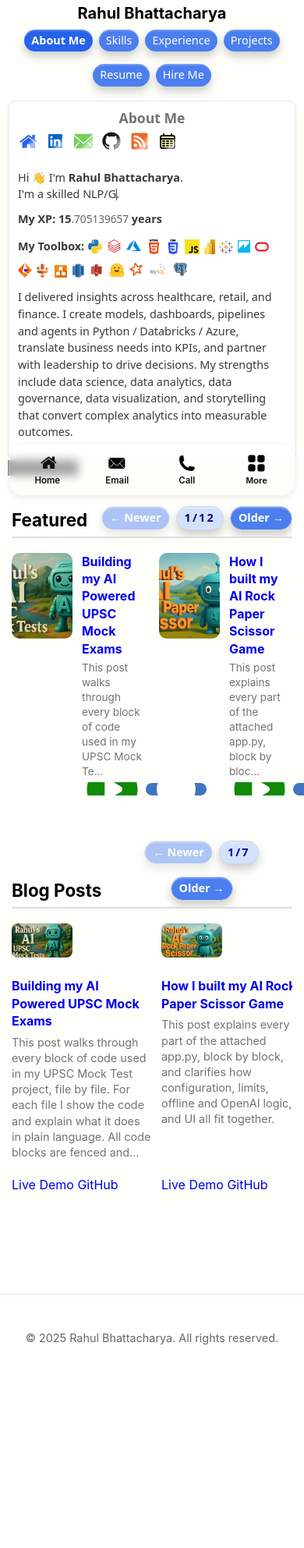
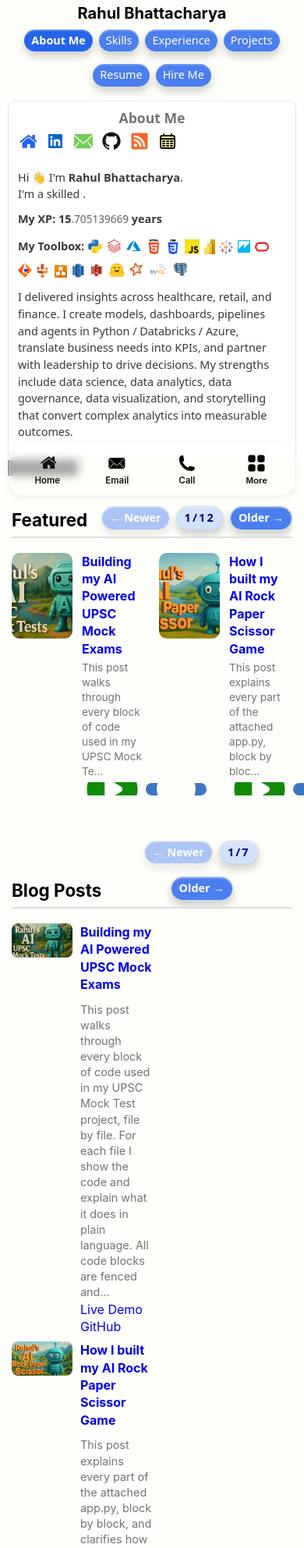
Before and after one commit to RahulBhattacharya1/RahulBhattacharya1.github.io, a Jekyll site: the page built from index.html, in a window 390 px wide, cut to the strip 255-2240 px from the top of the page. Shown: the whole strip at 78% size. Built offline with Jekyll 4.4.1, drawn with Linux system fonts in a browser that asks for light colours; the list of posts is cut into pages by our own code; before the commit the page ends 2028 px from its top, so only the background shows below that; some of the changed text lies outside the part shown; grey boxes are pictures that could not be loaded.

Commit message:
Update index.html

```diff
--- a/index.html
+++ b/index.html
@@ -228,6 +228,38 @@
 .featured-strip.fade-out{ opacity:0; transform:translateY(4px); }
 .featured-strip.fade-in { opacity:1; transform:translateY(0); }
 
+/* MOBILE ONLY: tighten spacing between blog cards */
+@media (max-width: 720px) {
+  /* list container */
+  section.posts .post-strip{
+    display:flex !important;
+    flex-direction:column !important;
+    gap:8px !important;            /* single source of vertical spacing */
+    margin:0 !important;
+    padding:0 !important;
+    list-style:none !important;
+    overflow:visible !important;
+    white-space:normal !important;
+    scroll-snap-type:none !important;
+  }
+
+  /* each card */
+  section.posts .post-strip .post-item{
+    display:flex !important;
+    flex-direction:row !important; /* image left, text right */
+    align-items:flex-start !important;
+    gap:10px !important;
+    margin:0 !important;           /* remove extra bottom margin */
+    padding:0 !important;
+  }
+
+  /* text block spacing */
+  section.posts .post-strip .post-text p{
+    margin:0.3rem 0 0 !important;  /* small, consistent */
+    line-height:1.4 !important;
+  }
+}
+
 </style>
 
 <script>
```
